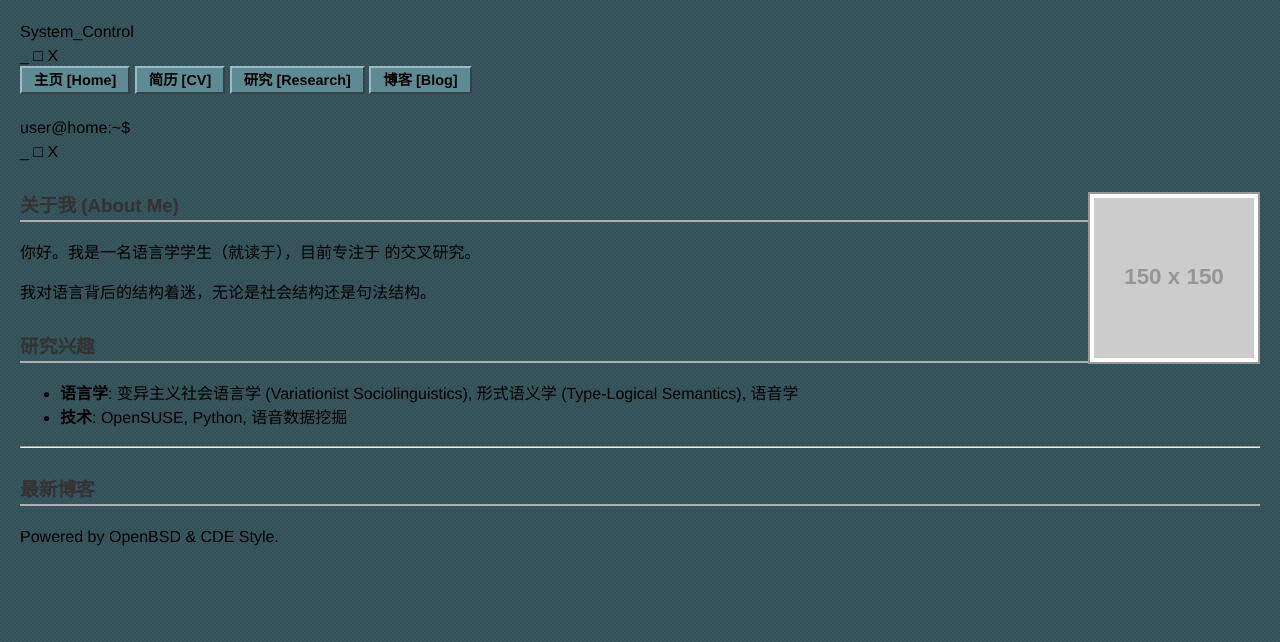
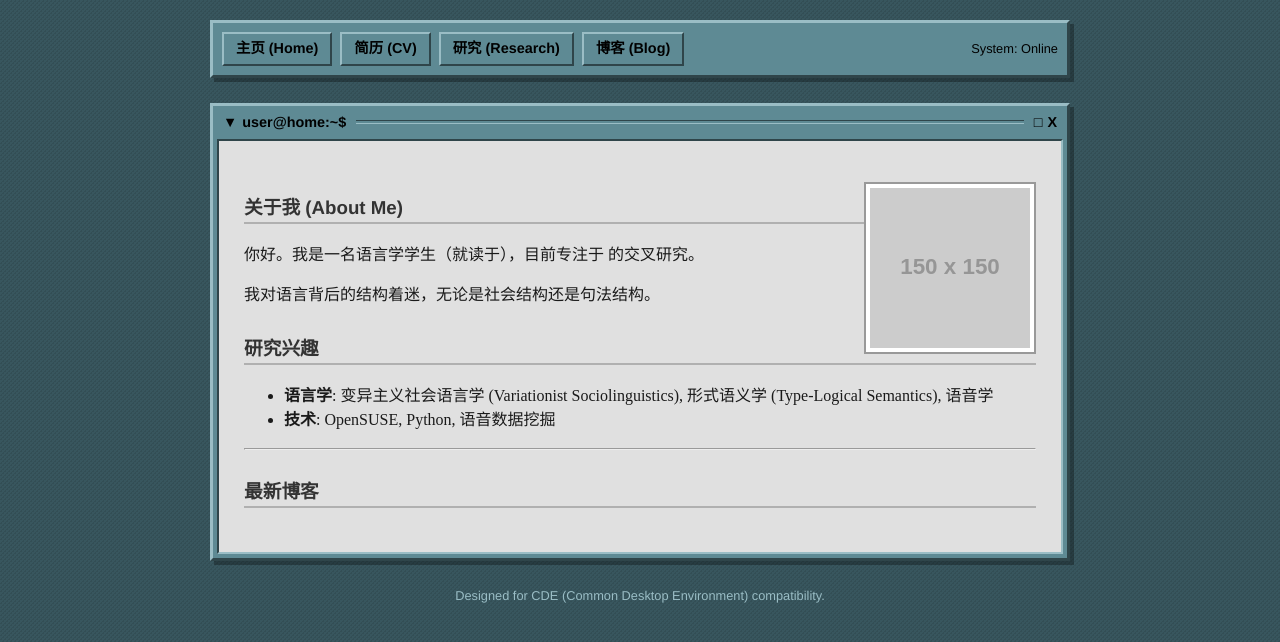
Before and after one commit to ZJWXTHB/zjwxthb.github.io, a Jekyll site: the page built from index.md, in a window 1280 px wide. Shown: the top 642 px of the page. Built offline with Jekyll 4.4.1, drawn with Linux system fonts in a browser that asks for light colours.

Commit message:
Enhance layout with title suffix and footer update
Updated the layout to include a title suffix and modified the footer text for clarity.

```diff
--- a/_layouts/default.html
+++ b/_layouts/default.html
@@ -20,40 +20,35 @@
 </head>
 <body>
 
-  <div class="cde-window">
-    <div class="cde-title-bar">
-      <span class="cde-title-text">System_Control</span>
-      <div class="cde-window-controls">_ □ X</div>
+  <div class="container">
+
+    <div class="window bevel-out">
+      <div class="nav-bar">
+        <a href="/" class="cde-btn">主页 (Home)</a>
+        <a href="/cv" class="cde-btn">简历 (CV)</a>
+        <a href="/publications" class="cde-btn">研究 (Research)</a>
+        <a href="/blog" class="cde-btn">博客 (Blog)</a>
+        <div style="flex-grow: 1;"></div> <span style="font-size: 0.8em; align-self: center;">System: Online</span>
+      </div>
     </div>
 
-    <div class="cde-inset-content nav-panel">
-      <a href="/" class="cde-btn">主页 [Home]</a>
-      <a href="/cv" class="cde-btn">简历 [CV]</a>
-      <a href="/publications" class="cde-btn">研究 [Research]</a>
-      <a href="#blog" class="cde-btn">博客 [Blog]</a>
-    </div>
-  </div>
+    <div class="window bevel-out">
+      <div class="title-bar">
+        <span>▼</span> <span style="margin-left: 5px;">
+            {% if page.title %}{{ page.title }}{% else %}Viewer{% endif %}
+        </span>
+        <div class="title-grip"></div> <span>□</span> <span style="margin-left:5px;">X</span> </div>
 
-  <br>
-
-  <div class="cde-window">
-    <div class="cde-title-bar">
-      <span class="cde-title-text">
-        {% if page.title %}{{ page.title }}{% else %}Terminal{% endif %}
-      </span>
-      <div class="cde-window-controls">_ □ X</div>
-    </div>
-
-    <div class="cde-inset-content">
-      <div class="markdown-body">
+      <div class="window-content bevel-in markdown-body">
         {{ content }}
       </div>
     </div>
+
+    <footer style="text-align: center; color: #9abdc5; font-size: 0.8em;">
+      <p>Designed for CDE (Common Desktop Environment) compatibility.</p>
+    </footer>
+
   </div>
-
-  <footer>
-    <p>Powered by OpenBSD & CDE Style.</p>
-  </footer>
 
 </body>
 </html>
```
Also changed, not shown: other parts of _layouts/default.html (+1 -1 lines).
